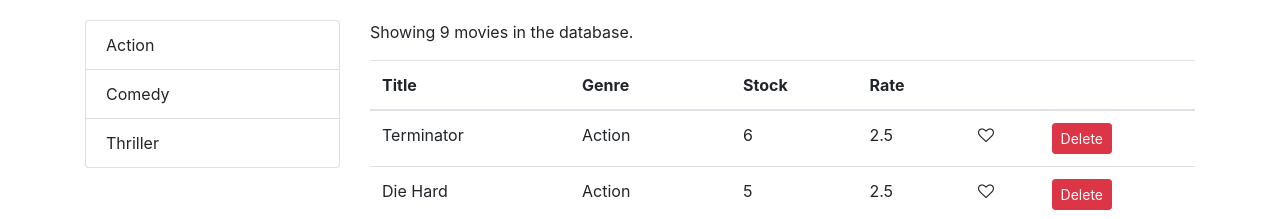
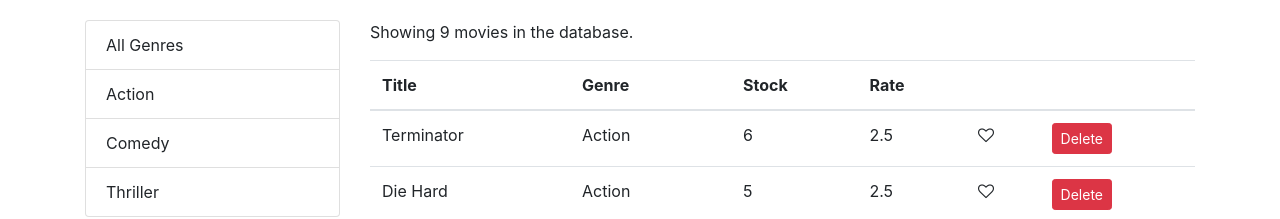
Before and after one commit to ezekielharvey/reactproject, a React (Create React App) app: page / in a window 1280 px wide. Shown: the top 219 px of the page. Built offline with nearby package versions, Linux system fonts and the light colour scheme.

Commit message:
Added All Genres Filter

```diff
--- a/src/components/movies.jsx
+++ b/src/components/movies.jsx
@@ -14,7 +14,9 @@ class Movies extends Component {
     };
 
     componentDidMount() {
-        this.setState({ movies: getMovies(), genres: getGenres() });
+        const genres = [{ name: 'All Genres' }, ...getGenres()];
+
+        this.setState({ movies: getMovies(), genres });
     };
 
     handleDelete = movie => {
@@ -40,11 +42,15 @@ class Movies extends Component {
 
     render() {
         const { length: count } = this.state.movies;
-        const { pageSize, currentPage, movies: allMovies } = this.state;
+        const { pageSize, currentPage, selectedGenre, movies: allMovies } = this.state;
 
         if (count === 0) return <p>There are no movies in the database.</p>;
 
-        const movies = paginate(allMovies, currentPage, pageSize)
+        const filtered = selectedGenre && selectedGenre._id
+            ? allMovies.filter(m => m.genre._id === selectedGenre._id)
+            : allMovies;
+
+        const movies = paginate(filtered, currentPage, pageSize)
 
         return (
             <div className='row'>
@@ -56,7 +62,7 @@ class Movies extends Component {
                     />
                 </div>
                 <div className='col'>
-                    <p>Showing {this.state.movies.length} movies in the database.</p>
+                    <p>Showing {filtered.length} movies in the database.</p>
                     <table className="table">
                         <thead>
                             <tr>
@@ -84,7 +90,7 @@ class Movies extends Component {
                         </tbody>
                     </table>
                     <Pagination
-                        itemsCount={count}
+                        itemsCount={filtered.length}
                         pageSize={pageSize}
                         currentPage={currentPage}
                         onPageChange={this.handlePageChange} />
```
